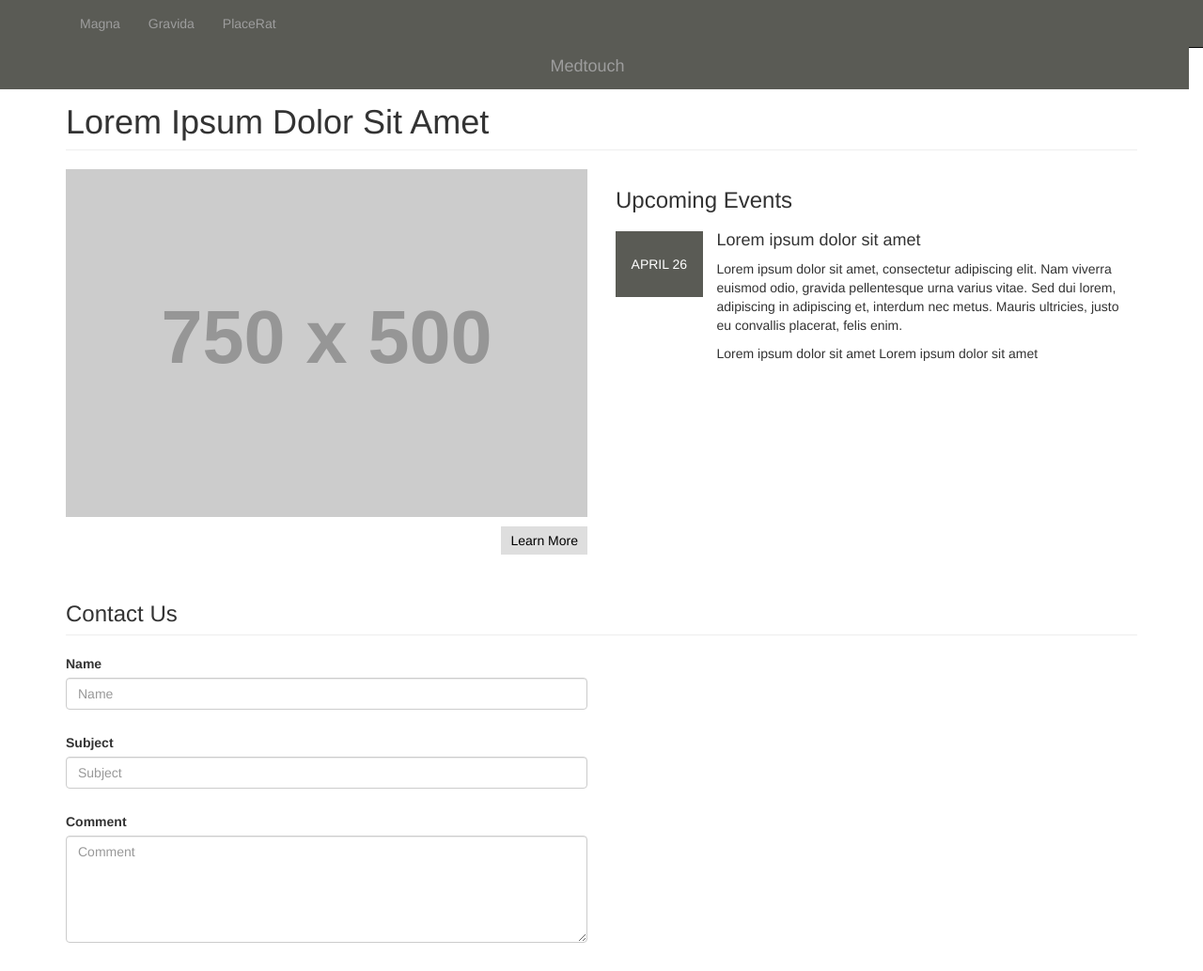
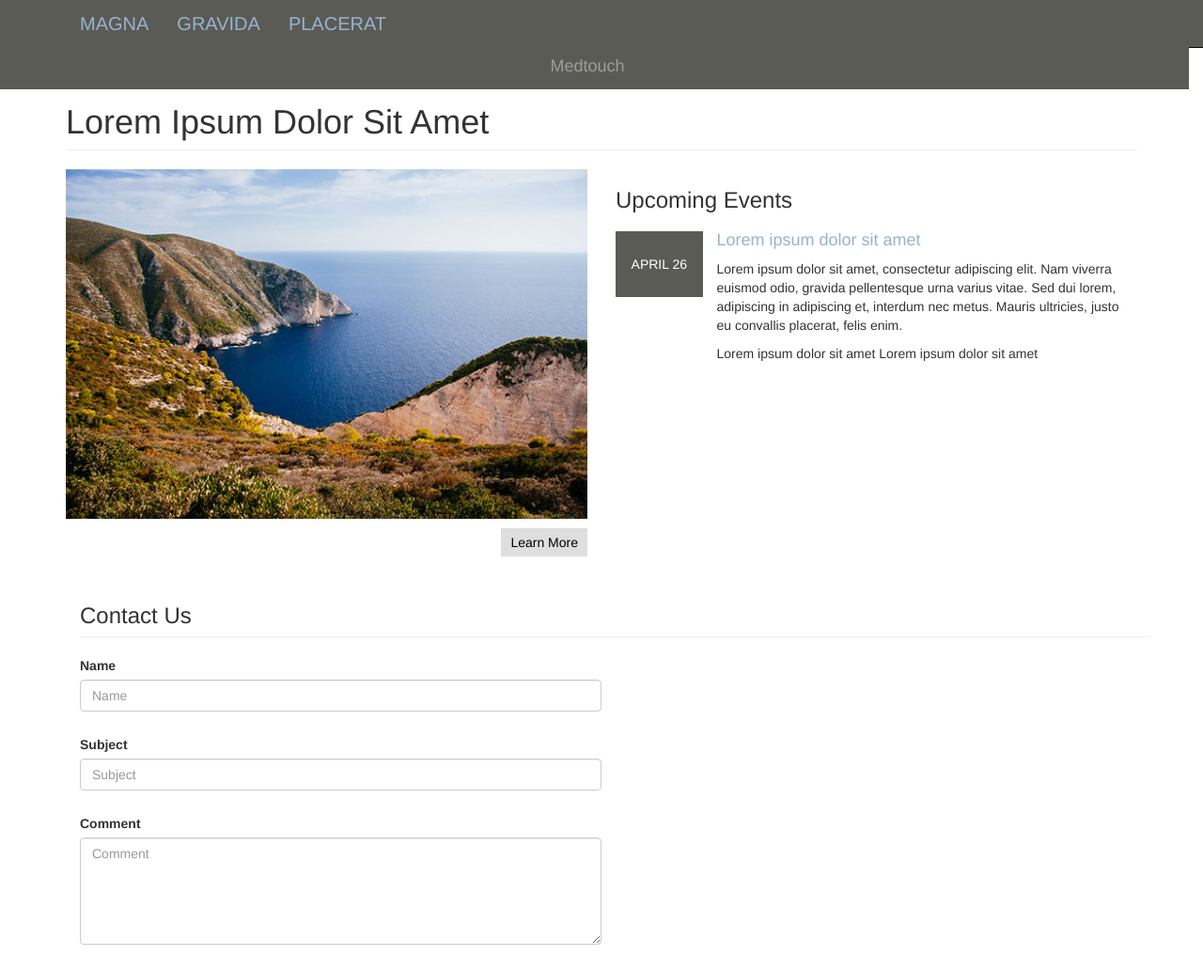
Before and after one commit to mtlai/bootstrap_medtouch, a plain HTML site: page index.html in a window 1280 px wide. Shown: the top 1033 px of the page at 94% size. Drawn offline with nearby package versions, Linux system fonts and the light colour scheme; placeholder pictures from the web are drawn by us.

Commit message:
add image, remove extra div

```diff
--- a/css/style.css
+++ b/css/style.css
@@ -14,10 +14,22 @@ ul {
     margin: 0px;
 }
 
-a:hover {
-	text-decoration: none;
+
+a, a:hover, a:focus, a:active, a.active {
+    color: #97b3d1;
+    outline: medium none;
+    text-decoration: none;
 }
 
+
+
+
+.navbar-inverse .navbar-nav > li > a {
+    text-transform: uppercase;
+    font-family: "Montserrat","Helvetica Neue",Helvetica,Arial,sans-serif;
+    color: #97b3d1;
+    font-size: 20px;
+}
 
 .navbar-inverse {
     background-color: #5a5b55;
--- a/index.html
+++ b/index.html
@@ -16,6 +16,9 @@
 
     <!-- Custom CSS -->
     <link href="css/style.css" rel="stylesheet">
+
+     <!-- Custom Fonts -->
+    <link href='http://fonts.googleapis.com/css?family=Ubuntu' rel='stylesheet' type='text/css'>
 
     <!-- HTML5 Shim and Respond.js IE8 support of HTML5 elements and media queries -->
     <!-- WARNING: Respond.js doesn't work if you view the page via file:// -->
@@ -76,7 +79,7 @@
         <div class="row">
 
             <div class="col-md-6">
-                <img class="img-responsive" src="http://placehold.it/750x500" alt="Image">
+                <img class="img-responsive" src="/image/medtouch.jpg" alt="Image">
 
                  <button class="learn-more">Learn More</button>
             </div>
@@ -88,12 +91,12 @@
                         <div class="event-date col-xs-12 col-sm-2 col-md-2 col-lg-2">April 26</div>
 
                         <div class="event-description col-xs-12 col-sm-10 col-md-10 col-lg-10">
-                                <h4 class="event-title">Lorem ipsum dolor sit amet</h4>
+                                <h4 class="event-title"><a href="#">Lorem ipsum dolor sit amet</a></h4>
 
                                 <p>Lorem ipsum dolor sit amet, consectetur adipiscing elit. Nam viverra euismod odio, gravida pellentesque urna varius vitae. Sed dui lorem, adipiscing in adipiscing et, interdum nec metus. Mauris ultricies, justo eu convallis placerat, felis enim.</p>
                                 <span class="event-time">Lorem ipsum dolor sit amet</span>
                                 <span class="event-building">Lorem ipsum dolor sit amet</span>
-                            </div>
+
                         </div>
 
                     </div>
```
Also changed, not shown: image/medtouch.jpg (added).
